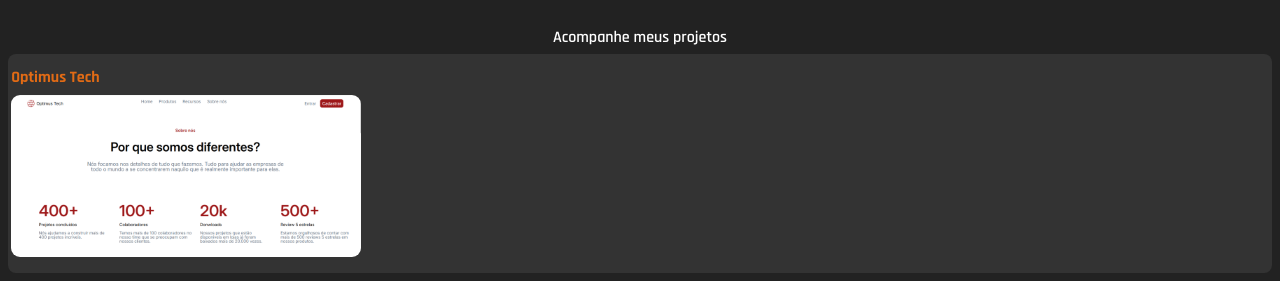
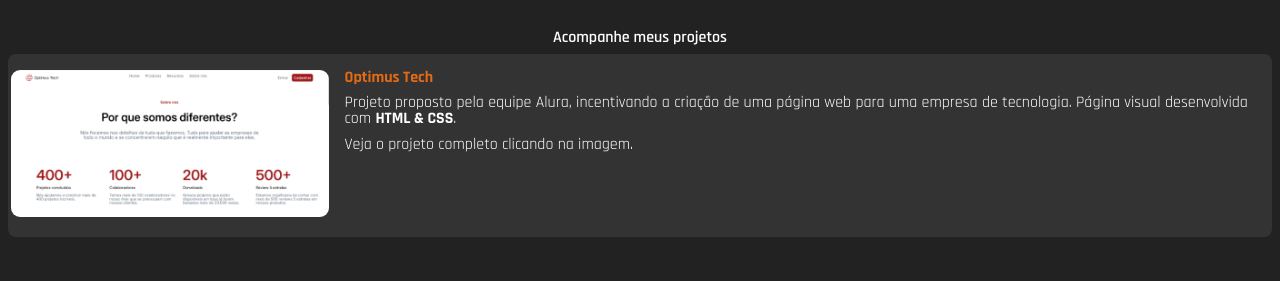
Before and after one commit to Gu-Fernandes/Portfolio, a plain HTML site: page index.html in a window 1280 px wide. Shown: the part 708-989 px from the top of the page. After the commit the page ends 953 px from the top, so only its background shows below. Drawn offline with Linux system fonts and the light colour scheme.

Commit message:
Update index.html

```diff
--- a/index.html
+++ b/index.html
@@ -59,9 +59,14 @@
     <h3 class="acompanhe__meus__projetos">Acompanhe meus projetos</h3>
 
     <section class="projetos">
+        <div class="projeto__img">
+            <a href="https://optimus-tech-beta-nine.vercel.app/"><img src="/img/optimus.png" class="projeto__img"> </a>
+        </div>
+
         <div class="projetos__texto">
             <h4 class="projeto__titulo">Optimus Tech</h4>
-            <img src="/img/optimus.png" class="projeto__img">
+            <p class="projeto__paragrafo">Projeto proposto pela equipe Alura, incentivando a criação de uma página web para uma empresa de tecnologia. Página visual desenvolvida com <strong class="projeto__paragrafo-strong">HTML & CSS</strong>.</p>
+            <p class="projeto__paragrafo">Veja o projeto completo clicando na imagem.</p>
         </div>
     </section>
 </body>
```
